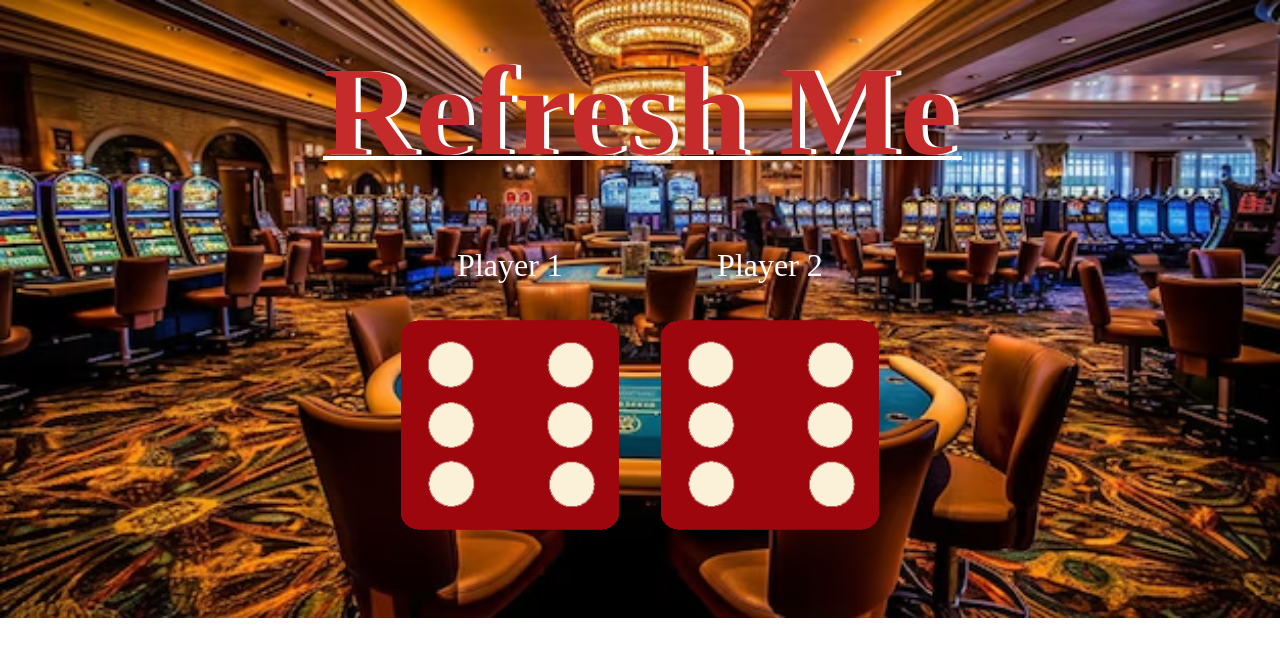
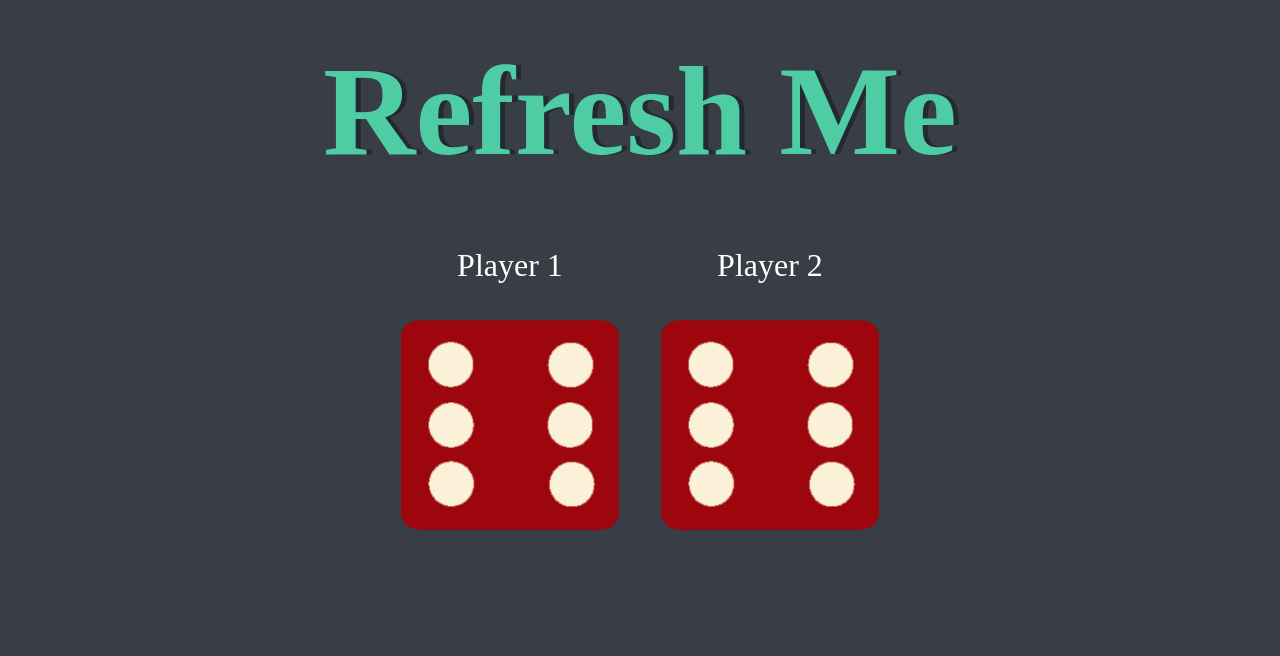
Before and after one commit to aaronxmartinez/Dice-Game, a plain HTML site: page index.html in a window 1280 px wide. Drawn offline with Linux system fonts and the light colour scheme.

Commit message:
added justify content center to container class, removed background image to just a solid color, changed h1 color and text-shadow with text-align center

```diff
--- a/style.css
+++ b/style.css
@@ -5,6 +5,7 @@
     flex: auto;
     flex-direction: column;
     align-items: center;
+    justify-content: center;
 }
 
 .dice {
@@ -13,18 +14,15 @@
 }
 
 body {
-    background-image: url(img/dice_table.avif);
-    background-repeat: no-repeat;
-    background-position: center;
-    background-size: cover;
+    background-color: #393E46;
 }
 
 h1 {
     margin: 30px;
-    color: rgb(197, 43, 43);
-    text-shadow: 5px 0 white;
+    text-shadow: 5px 0 #232931;
     font-size: 8rem;
-    text-decoration: underline white 4px;
+    color: #4ECCA3;
+    text-align: center;
 }
 
 p {
```
